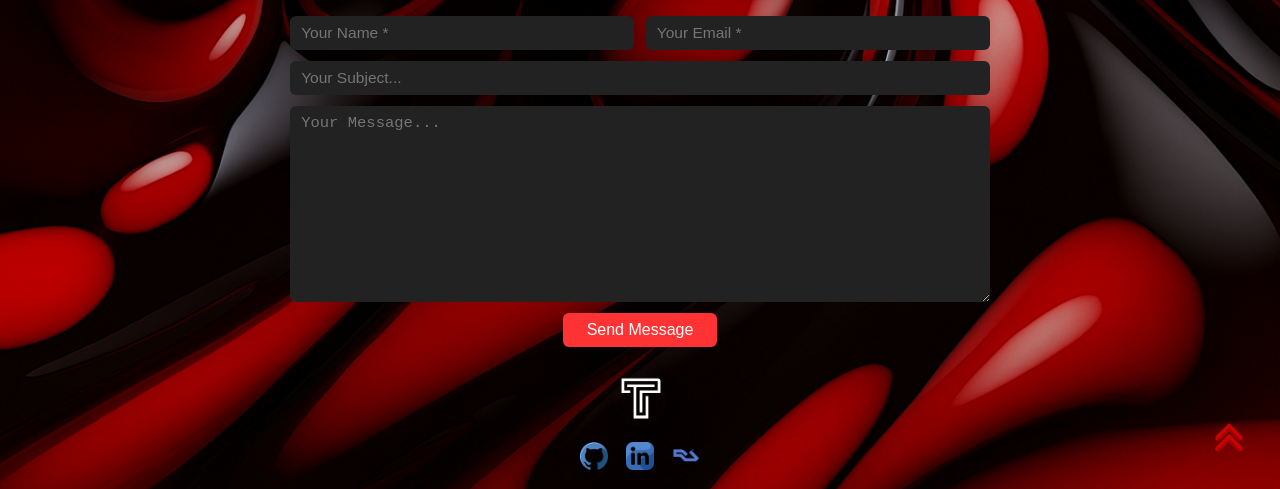
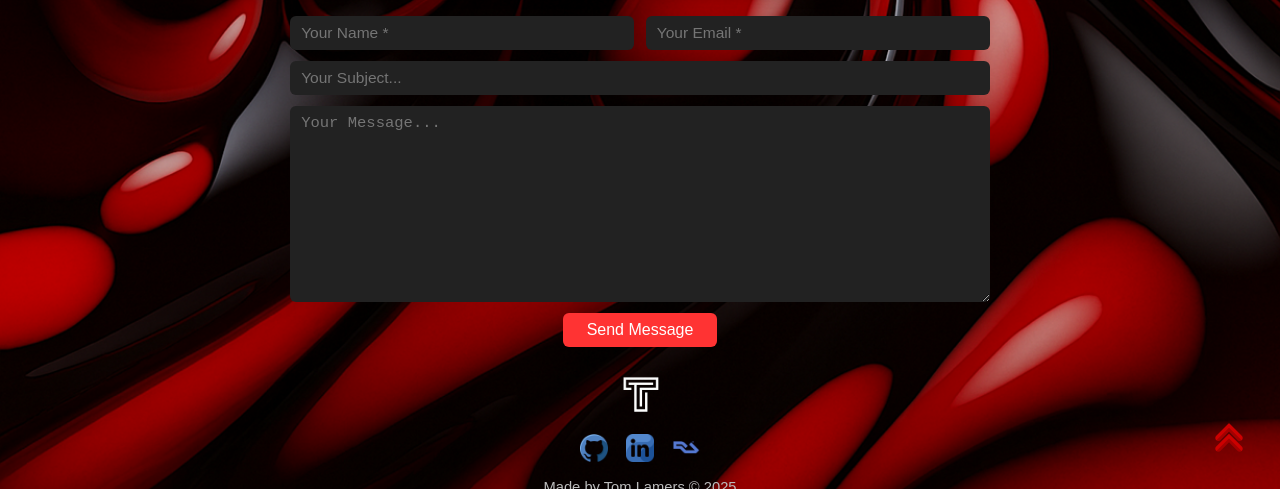
Before and after one commit to 2TomL/TL_Final, a website: page contact.html in a window 1280 px wide. Shown: the part 311-800 px from the top of the page. Drawn offline with nearby package versions, Linux system fonts and the light colour scheme; no server answers.

Commit message:
Make footer logo rectangular and adjust sizes

```diff
--- a/public/css/contact.css
+++ b/public/css/contact.css
@@ -161,11 +161,11 @@ form {
   padding-bottom: 1rem;
 }
 .footer-logo {
-  width: 56px;
-  height: 56px;
-  border-radius: 50%;
+  width: 72px;
+  height: 48px;
+  border-radius: 6px; /* small rounded corners instead of a circle */
   margin-bottom: 0.7rem;
-  box-shadow: 0 2px 12px #0008;
+  object-fit: contain;
 }
 .footer-socials {
   display: flex;
@@ -194,8 +194,8 @@ form {
     gap: 1.2rem;
   }
   .footer-logo {
-    width: 48px;
-    height: 48px;
+    width: 56px;
+    height: 38px;
   }
   .footer-social-icon {
     width: 28px;
```
